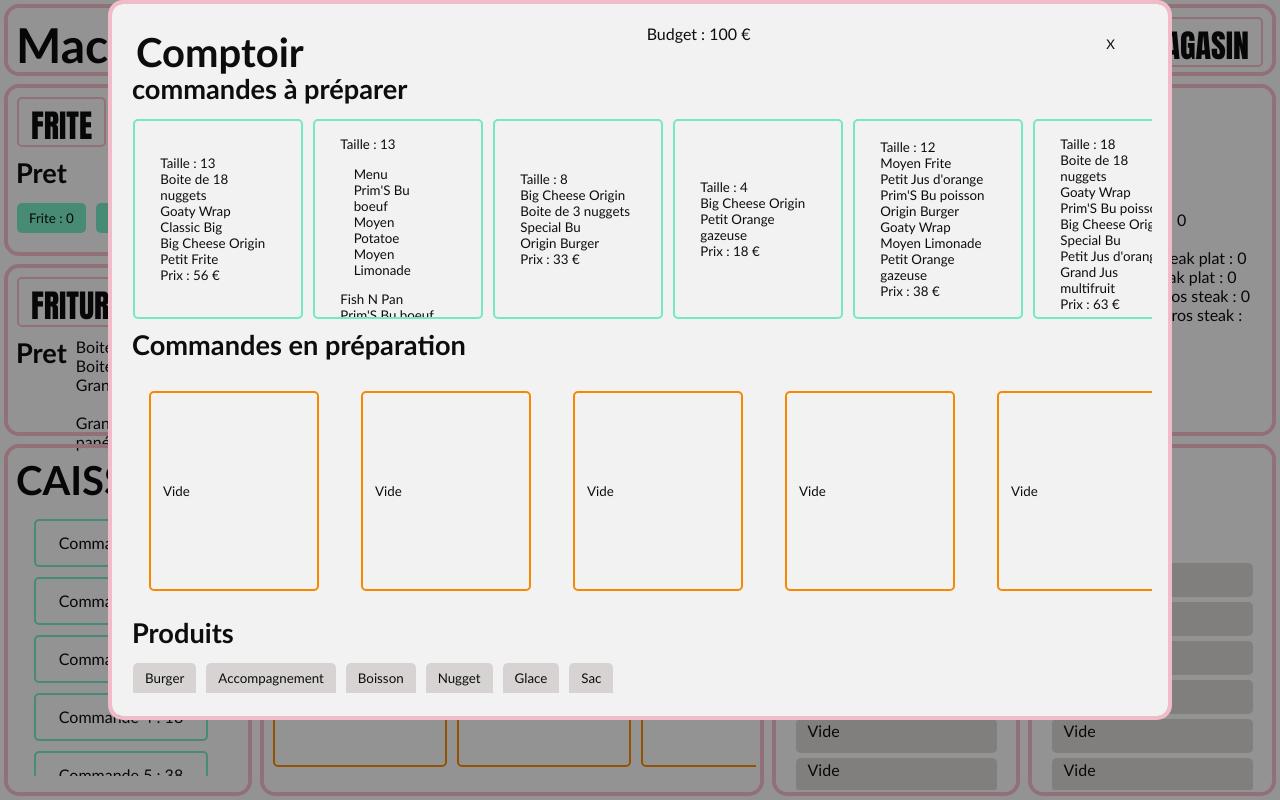
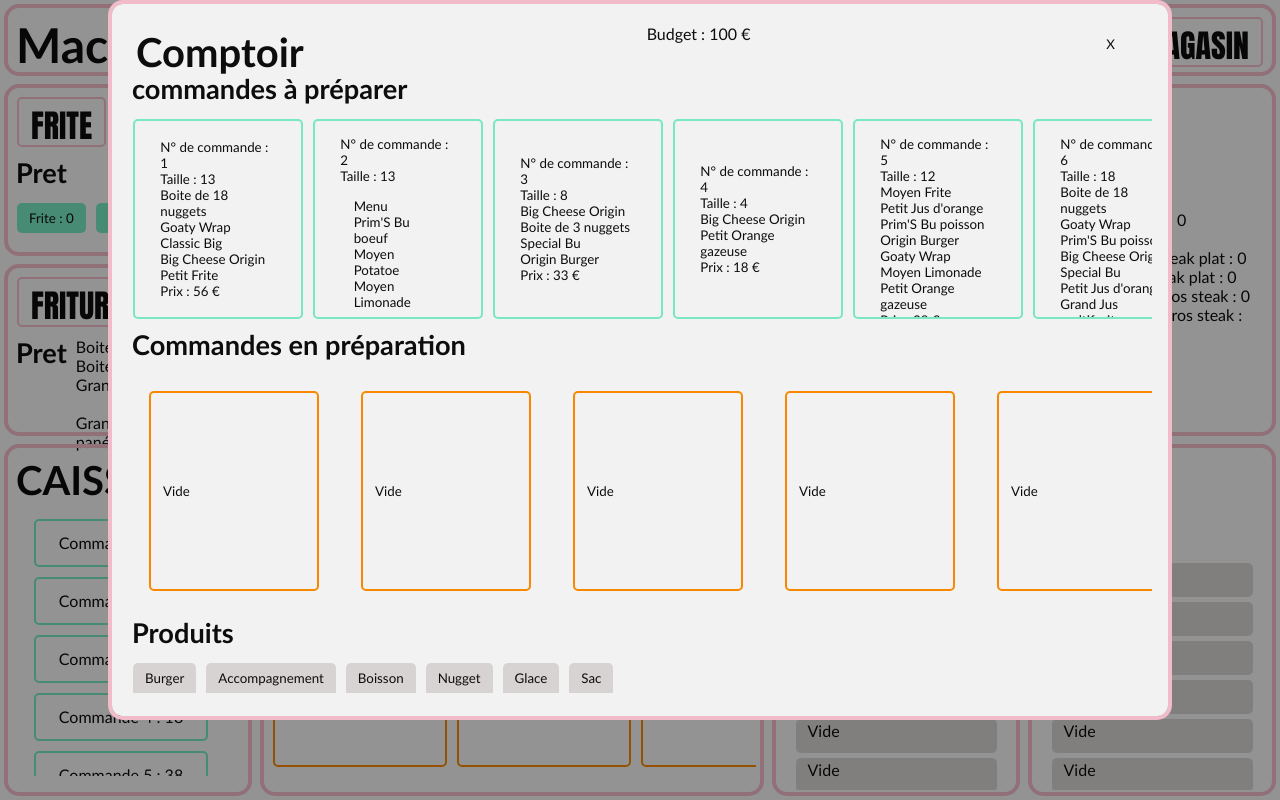
Before and after one commit to celineblle/macbu_2, a React (Vite) app: page / in a window 1280 px wide. Both pictures are taken after a click on the button "COMPTOIR". Built offline with nearby package versions, Linux system fonts and the light colour scheme; a web font is replaced by a local one.

Commit message:
ajout des numero de commandes

```diff
--- a/frontend/src/components/counter/AssemblyCounter/AssemblyCounter.tsx
+++ b/frontend/src/components/counter/AssemblyCounter/AssemblyCounter.tsx
@@ -202,6 +202,9 @@ function AssemblyCounter({
                       >
                         <ul>
                           <li>
+                            N° de commande : {index + 1}
+                          </li>
+                          <li>
                             Taille : {order.size}
                           </li>
                           {order.products.map((detail, i) =>
```
